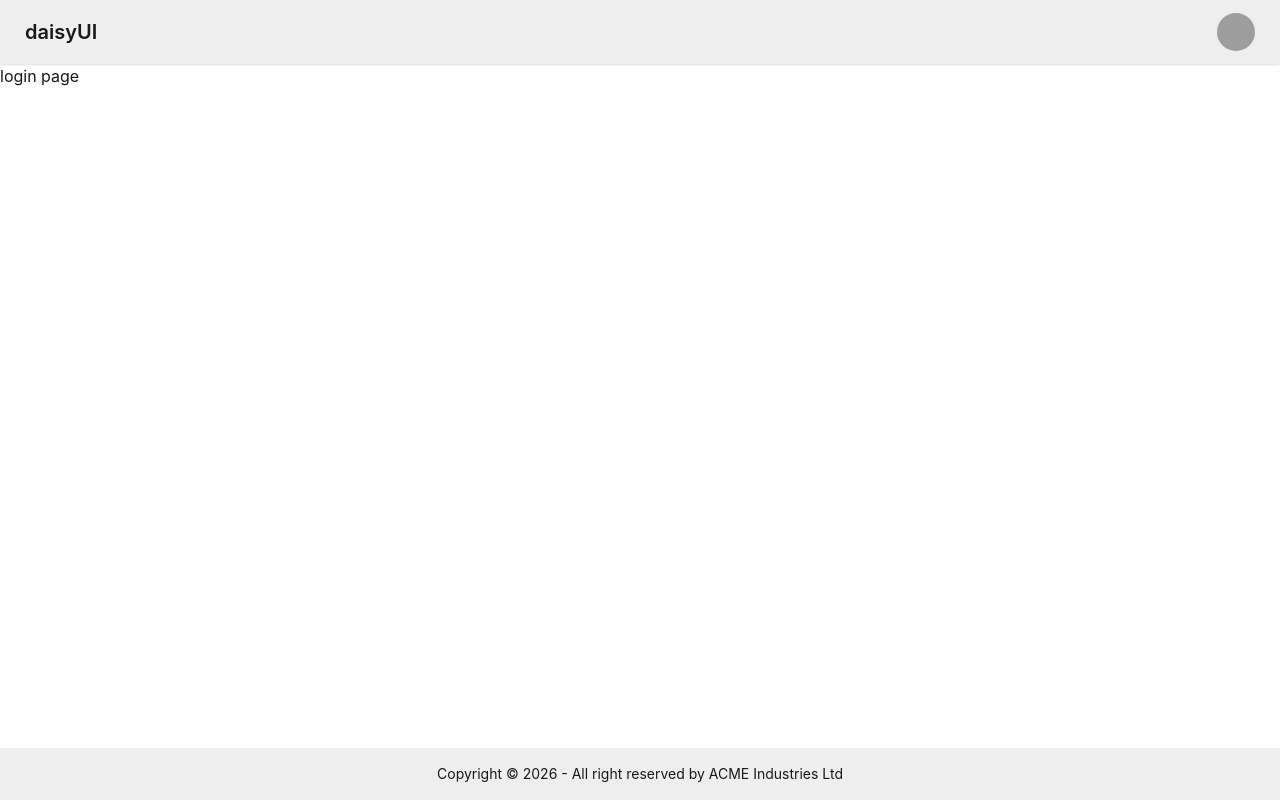
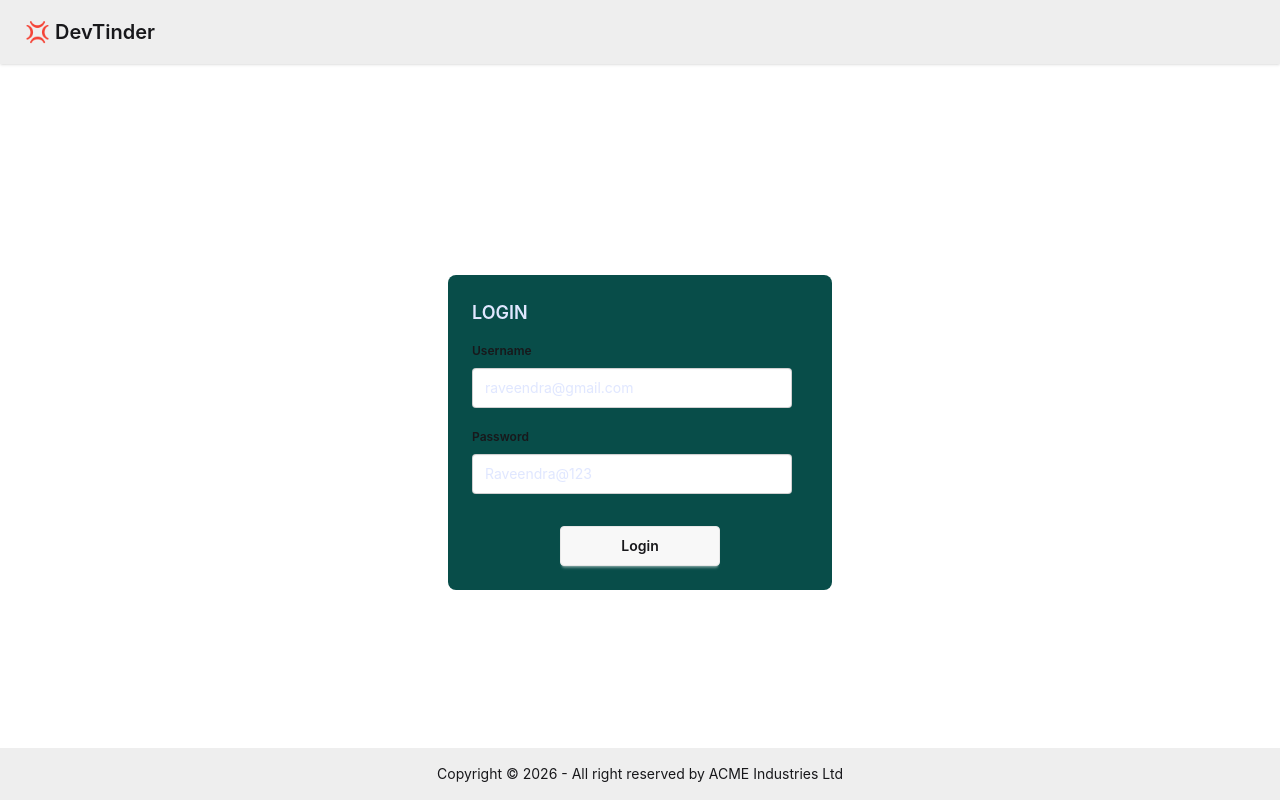
Before and after one commit to raveendra180821/devTinder_Web, a React (Vite) app: page /login in a window 1280 px wide. Built offline with nearby package versions, Linux system fonts and the light colour scheme; no server answers; grey boxes are pictures that could not be loaded.

Commit message:
built logout feature

```diff
--- a/package.json
+++ b/package.json
@@ -10,9 +10,12 @@
     "preview": "vite preview"
   },
   "dependencies": {
+    "@reduxjs/toolkit": "^2.12.0",
     "@tailwindcss/vite": "^4.3.3",
+    "axios": "^1.19.0",
     "react": "^19.2.7",
     "react-dom": "^19.2.7",
+    "react-redux": "^9.3.0",
     "react-router-dom": "^7.18.2",
     "tailwindcss": "^4.3.3"
   },
--- a/src/App.jsx
+++ b/src/App.jsx
@@ -1,18 +1,24 @@
 import { BrowserRouter, Routes, Route } from 'react-router-dom'
-import Body from "./Body"
+import {Provider} from "react-redux"
+import Body from "./components/Body"
+import Login from './components/Login'
+import appStore from './utils/appStore'
 
 function App() {
 
   return (
     <>
+      <Provider store={appStore}>
         <BrowserRouter basename='/'>
           <Routes>
             <Route path="/" element={<Body />}>
-            <Route path="/login" element={<div>login page</div>} />
+              <Route path="/" element={<div>feed</div>} />
+              <Route path="/login" element={<Login />} />
               <Route path='/profile' element={<div>Profile page</div>} />
             </Route>
           </Routes>
         </BrowserRouter>
+      </Provider>
     </>
   )
 }
--- a/src/Body.jsx
+++ /dev/null
@@ -1,15 +0,0 @@
-import { Outlet } from 'react-router-dom'
-import NavBar from './NavBar'
-import Footer from './Footer'
-
-const Body = ({children}) => {
-    return (
-        <div>
-            <NavBar />
-            <Outlet />
-            <Footer />
-        </div>
-    )
-}
-
-export default Body
--- a/src/NavBar.jsx
+++ /dev/null
@@ -1,36 +0,0 @@
-import React from 'react'
-
-const NavBar = () => {
-    return (
-        <div className="navbar bg-base-300 shadow-sm">
-            <div className="flex-1">
-                <a className="btn btn-ghost text-xl">daisyUI</a>
-            </div>
-            <div className="flex gap-2">
-                <div className="dropdown dropdown-end mx-4">
-                    <div tabIndex={0} role="button" className="btn btn-ghost btn-circle avatar">
-                        <div className="w-10 rounded-full">
-                            <img
-                                alt="Tailwind CSS Navbar component"
-                                src="https://img.daisyui.com/images/stock/photo-1534528741775-53994a69daeb.webp" />
-                        </div>
-                    </div>
-                    <ul
-                        tabIndex="-1"
-                        className="menu menu-sm dropdown-content bg-base-100 rounded-box z-1 mt-3 w-52 p-2 shadow">
-                        <li>
-                            <a className="justify-between">
-                                Profile
-                                <span className="badge">New</span>
-                            </a>
-                        </li>
-                        <li><a>Settings</a></li>
-                        <li><a>Logout</a></li>
-                    </ul>
-                </div>
-            </div>
-        </div>
-    )
-}
-
-export default NavBar
--- /dev/null
+++ b/src/components/Body.jsx
@@ -0,0 +1,50 @@
+import { Outlet, useNavigate } from 'react-router-dom'
+import NavBar from './NavBar'
+import Footer from './Footer'
+
+import { useDispatch, useSelector } from 'react-redux'
+import { useEffect } from 'react'
+import axios from 'axios'
+import { BASE_URL } from '../utils/constants'
+import { addUser } from '../utils/userSlice'
+
+
+const Body = ({ children }) => {
+
+    const dispatch = useDispatch()
+    const navigate = useNavigate()
+
+    const fetchUser = async () => {
+        try {
+            const res = await axios.get(
+                BASE_URL + "/profile/view",
+                { withCredentials: true }
+            )
+
+            dispatch(addUser(res.data))
+        }
+        catch (e) {
+            if (e.status === 401){
+                navigate('/login')
+            }
+            console.dir(e)
+        }
+
+    }
+
+    useEffect(() => {
+        fetchUser()
+    }, [])
+
+    return (
+        <div className='h-screen flex flex-col'>
+            <NavBar />
+            <div className='flex-1 flex justify-center items-center'>
+                <Outlet />
+            </div>
+            <Footer />
+        </div>
+    )
+}
+
+export default Body
--- /dev/null
+++ b/src/components/Login.jsx
@@ -0,0 +1,71 @@
+import React, { use, useState } from 'react'
+import axios from 'axios';
+import { useDispatch } from 'react-redux';
+import { addUser } from '../utils/userSlice';
+import { useNavigate } from 'react-router-dom';
+import { BASE_URL } from '../utils/constants';
+
+const Login = () => {
+
+    const [userName, setUserName] = useState("raveendra@gmail.com");
+    const [password, setPassword] = useState("Raveendra@123");
+    const dispatch = useDispatch()
+    const navigate = useNavigate()
+
+    const handleLogin = async () => {
+        try {
+            const res = await axios.post(
+                BASE_URL + "/login",
+                {
+                    email: userName,
+                    password
+                },
+                { withCredentials: true }
+            )
+
+            dispatch(addUser(res.data.user))
+            navigate("/")
+
+        } catch (e) {
+            console.log(e)
+        }
+    }
+
+    return (
+        <div className="card bg-accent-content text-primary-content w-96">
+            <div className="card-body">
+                <h2 className="card-title">LOGIN</h2>
+                <fieldset className="fieldset">
+                    <legend className="fieldset-legend">Username</legend>
+                    <input
+                        type="text"
+                        value={userName}
+                        className="input"
+                        placeholder="Enter Email ID"
+                        onChange={(e) => setUserName(e.target.value)}
+                    />
+                </fieldset>
+                <fieldset className="fieldset">
+                    <legend className="fieldset-legend">Password</legend>
+                    <input
+                        type="text"
+                        value={password}
+                        className="input"
+                        placeholder="Enter Password"
+                        onChange={(e) => setPassword(e.target.value)}
+                    />
+                </fieldset>
+                <div className="card-actions justify-center mt-5">
+                    <button
+                        className="btn w-40"
+                        onClick={handleLogin}
+                    >
+                        Login
+                    </button>
+                </div>
+            </div>
+        </div>
+    )
+}
+
+export default Login
--- /dev/null
+++ b/src/components/NavBar.jsx
@@ -0,0 +1,65 @@
+import React from 'react'
+import { useDispatch, useSelector } from 'react-redux'
+import { Link, useNavigate } from 'react-router-dom'
+import { removeUser } from '../utils/userSlice'
+import { BASE_URL } from '../utils/constants'
+import axios from 'axios'
+
+const defaultPhotoUrl = "https://cdn.vectorstock.com/i/500p/66/13/default-avatar-profile-icon-social-media-user-vector-49816613.jpg"
+
+const NavBar = () => {
+
+    const user = useSelector((state) => state.user)
+    const profilePhoto = user && user.photoUrl ? user.photoUrl : defaultPhotoUrl
+
+    const dispatch = useDispatch()
+    const navigate = useNavigate()
+
+    const handleLogout = async () => {
+        try {
+            const res = await axios.post(BASE_URL + "/logout", {}, { withCredentials: true })
+            dispatch(removeUser())
+            navigate("/login")
+        }
+        catch (e) {
+            console.log(e.message)
+        }
+
+    }
+
+    return (
+        <div className="navbar bg-base-300 shadow-sm">
+            <div className="flex-1">
+                <Link to="/" className="btn btn-ghost text-xl">💢 DevTinder</Link>
+            </div>
+            {user && (
+                <div className="flex gap-2 items-center">
+                    <span className='text-sm text-green-500'>Welcome, {user.firstName}</span>
+                    <div className="dropdown dropdown-end mx-4">
+                        <div tabIndex={0} role="button" className="btn btn-ghost btn-circle avatar">
+                            <div className="w-8 rounded-full">
+                                <img
+                                    alt="Tailwind CSS Navbar component"
+                                    src={profilePhoto} />
+                            </div>
+                        </div>
+                        <ul
+                            tabIndex="-1"
+                            className="menu menu-sm dropdown-content bg-base-100 rounded-box z-1 mt-3 w-52 p-2 shadow">
+                            <li>
+                                <Link to="profile" className="justify-between">
+                                    Profile
+                                    <span className="badge">New</span>
+                                </Link>
+                            </li>
+                            <li><a>Settings</a></li>
+                            <li><a onClick={handleLogout}>Logout</a></li>
+                        </ul>
+                    </div>
+                </div>
+            )}
+        </div>
+    )
+}
+
+export default NavBar
--- a/src/main.jsx
+++ b/src/main.jsx
@@ -4,7 +4,7 @@ import App from './App.jsx'
 import './index.css'
 
 createRoot(document.getElementById('root')).render(
-  <StrictMode>
+ // <StrictMode>
     <App />
-  </StrictMode>
+ // </StrictMode>
 )
--- /dev/null
+++ b/src/utils/appStore.js
@@ -0,0 +1,11 @@
+import {configureStore} from "@reduxjs/toolkit"
+
+import userReducer from "./userSlice"
+
+const appStore = configureStore({
+    reducer: {
+        user: userReducer
+    }
+})
+
+export default appStore
--- /dev/null
+++ b/src/utils/constants.js
@@ -0,0 +1 @@
+export const BASE_URL = "http://localhost:3000"
--- /dev/null
+++ b/src/utils/userSlice.js
@@ -0,0 +1,18 @@
+import { createSlice } from "@reduxjs/toolkit"
+
+const userSlice = createSlice({
+    name: "user",
+    initialState: null,
+    reducers: {
+        addUser: (state, action) => {
+            return action.payload
+        },
+        removeUser: (state) => {
+            return null
+        }
+    }
+})
+
+export const {addUser, removeUser} = userSlice.actions
+
+export default userSlice.reducer
```
Also changed, not shown: src/components/Footer.jsx (renamed from src/Footer.jsx), 1 other file (tests, documents, lock files or other folders). Lines whose indentation alone changed are shown as unchanged.
